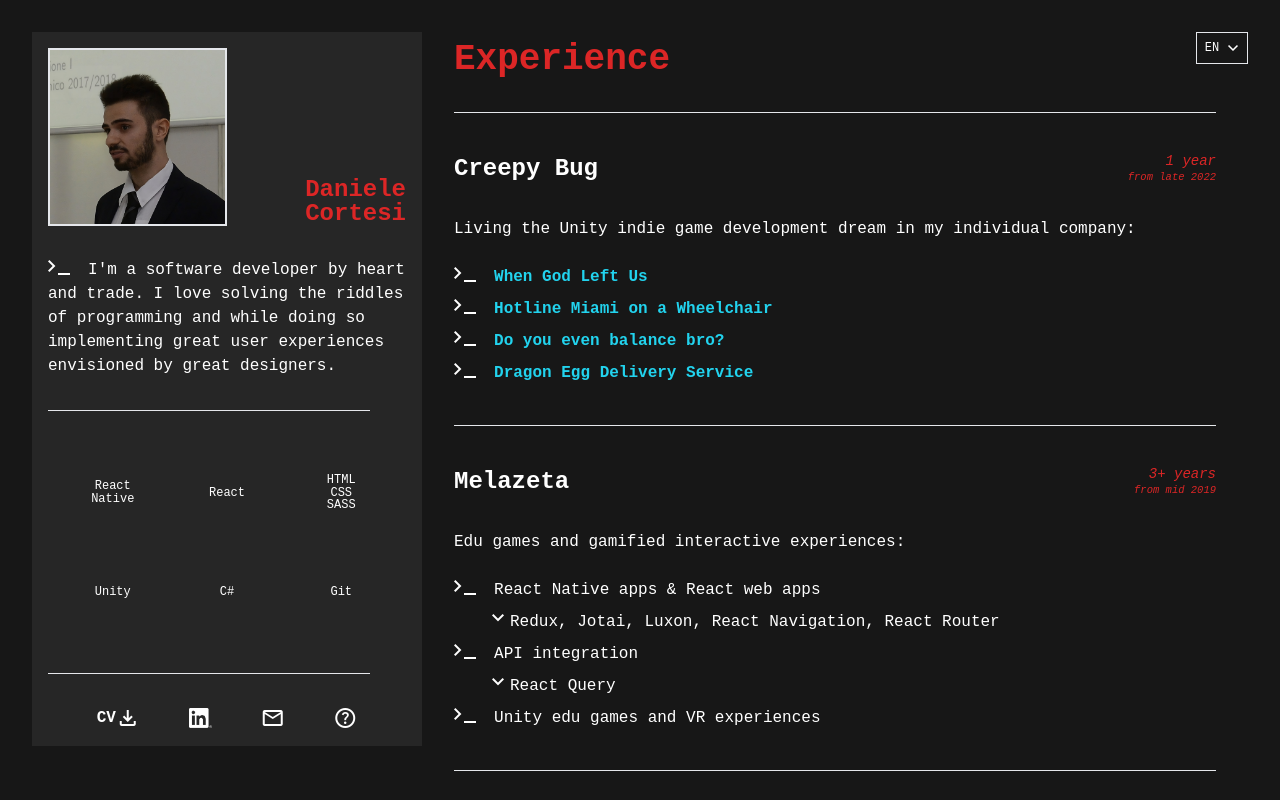
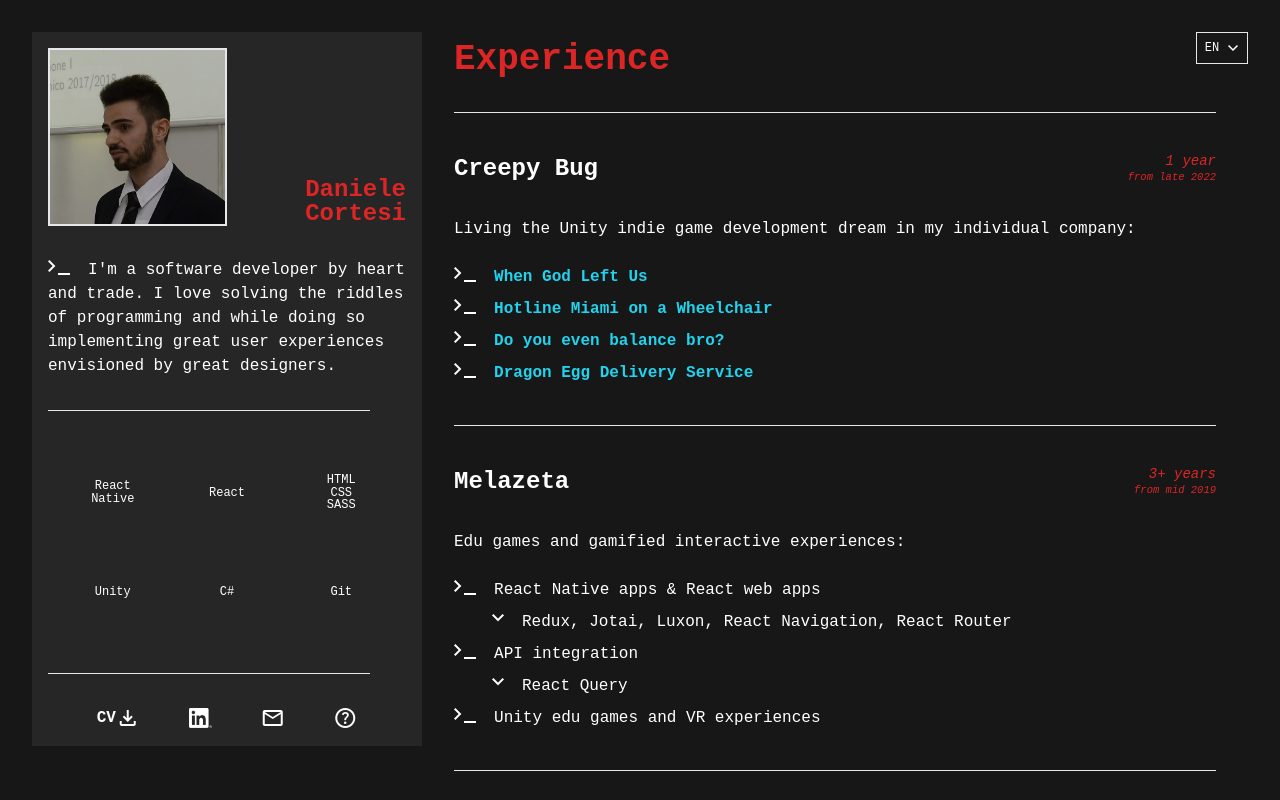
Before and after one commit to Jackaljkdan/webresume, a React (Vite) app: page / in a window 1280 px wide. Shown: the top 800 px of the page. Built offline with nearby package versions, Linux system fonts and the light colour scheme; the HTML template or start-up script is replaced by a standard one.

Commit message:
Fix nested li

```diff
--- a/src/components/PromptIcon.tsx
+++ b/src/components/PromptIcon.tsx
@@ -16,14 +16,17 @@ export function PromptIcon(props: Props) {
         )}>
             <span className={classNames(
                 "material-symbols-outlined",
-                "-ml-2 -mr-3 translate-y-1",
+                "-ml-2 translate-y-1",
                 { "rotate-90": rotate },
             )}>
                 chevron_right
             </span>
-            <span className="material-symbols-outlined translate-y-1">
-                {underscore ? "minimize" : null}
-            </span>
+            {underscore
+                ? <span className="material-symbols-outlined -ml-3 translate-y-1">
+                    minimize
+                </span>
+                : null
+            }
         </span>
     );
 }
```
